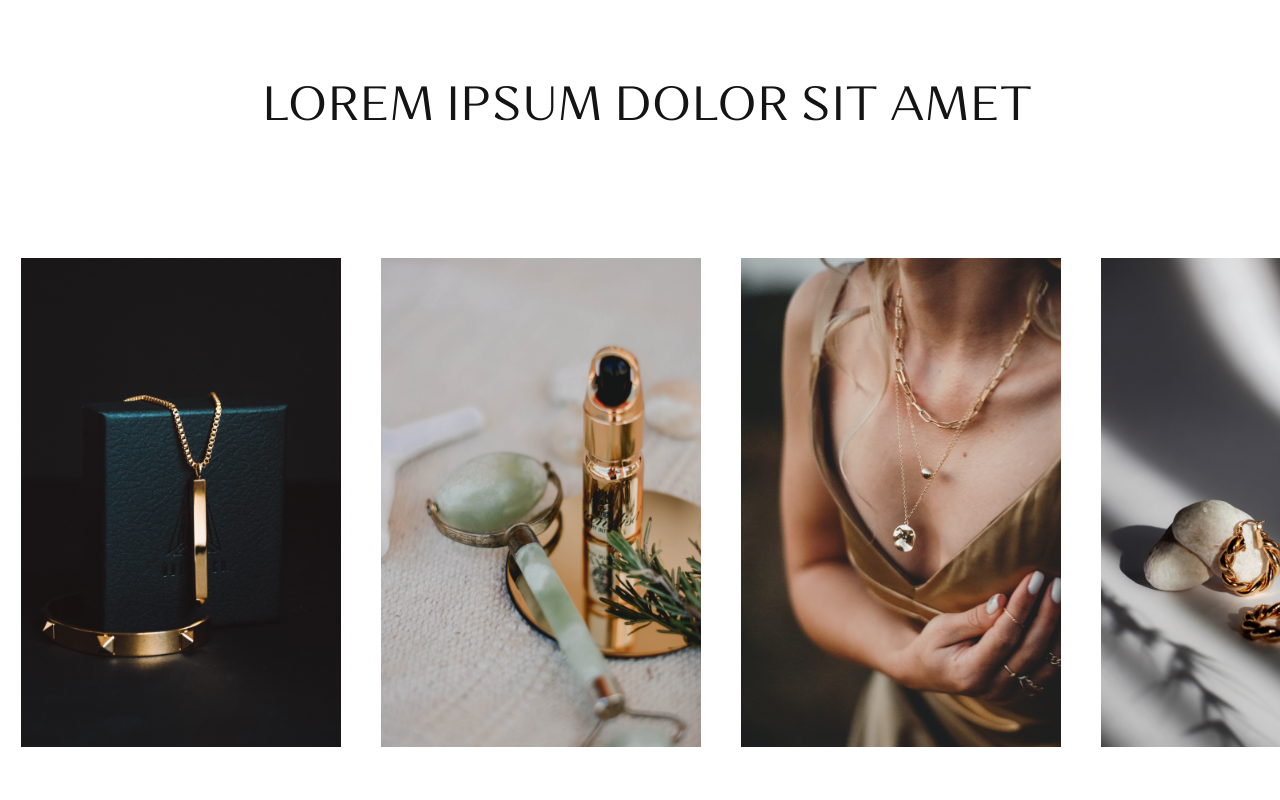
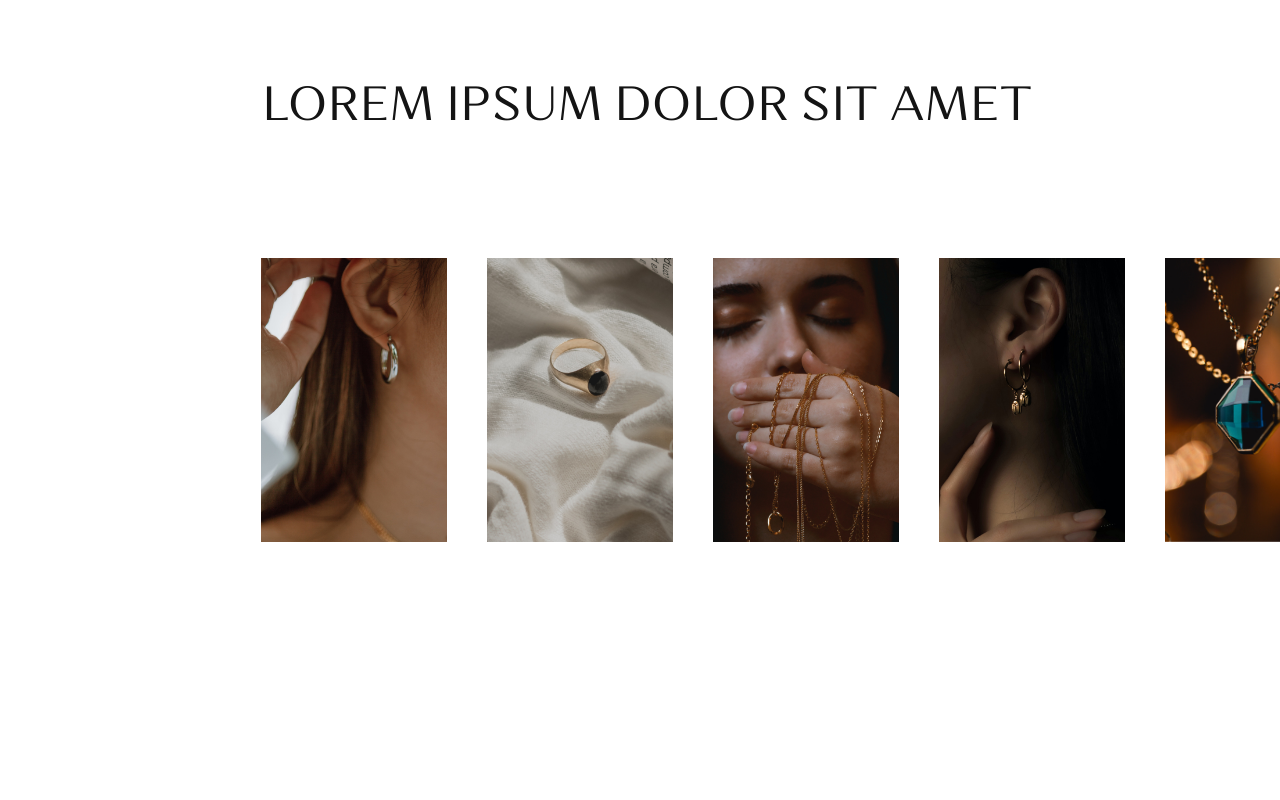
Before and after one commit to Bobrovskih/TestReactWebSite, a React (Create React App) app in the folder test-react-web/: page / in a window 1280 px wide. Shown: the part 1880-2680 px from the top of the page. Built offline with nearby package versions, Linux system fonts and the light colour scheme.

Commit message:
scroll left by function

```diff
--- a/test-react-web/src/components/PhotoSlider/PhotoSlider.css
+++ b/test-react-web/src/components/PhotoSlider/PhotoSlider.css
@@ -18,25 +18,26 @@
 
 
 .photoslider__slider {
-    overflow: scroll;
-    padding: 123px 261px 160px 261px;
+    overflow-x: scroll;
+    padding: 123px 0 160px 0;
 }
 
 .photoslider__sliderWrap {
-    transition: transform .5s;
+    transition: transform 1.5s;
+    display: flex;
 }
 
 .photoslider__images {
     display: flex;
 }
 
-.photoslider__slider::-webkit-scrollbar {
-    display: none;
+.photoslider__margin {
+    width: 261px;
+    flex-shrink: 0;
 }
 
 .photoslider__slider__Photo {
-    width: 320px;
-    height: 489px;
+    width: calc(20vw - 40px - 40px + 10px)
 }
 
 .photoslider__slider__Photo + .photoslider__slider__Photo {
--- a/test-react-web/src/components/PhotoSlider/PhotoSlider.js
+++ b/test-react-web/src/components/PhotoSlider/PhotoSlider.js
@@ -17,8 +17,7 @@ import Photo12 from './PhotoSlider_img/12-andres-vera-CmmYT6Mm948-unsplash 1 (6)
 
 export default function PhotoSlider() {
   const [inViewport, setInViewport] = useState(false);
-  const [translateX, setTranslateX] = useState(0);
-  const [moveCount, setMoveCount] = useState(0);
+  const [leftPosition, setLeftPosition] = useState(0);
 
   const imagesSrc = [
     Photo1,
@@ -35,57 +34,61 @@ export default function PhotoSlider() {
     Photo12,
   ];
 
-  const IMAGES_COUNT = imagesSrc.length;
-  const IMAGE_SIZE = 320;
-  const IMAGE_IN_VIEWPORT = 4.5;
+  const IMAGE_SIZE = 320 + 40;
   const IMAGE_PER_MOVE = 2;
-  const MAX_FACTOR = 1;
+  const SCROLL_PER_MOVE = IMAGE_SIZE * IMAGE_PER_MOVE;
 
-  const MOVE_COUNT = (IMAGES_COUNT - IMAGE_IN_VIEWPORT) / IMAGE_PER_MOVE;
+  const sliderRef = React.createRef();
+
+  function scrollSlider(left) {
+    sliderRef.current.scrollTo({ left, behavior: 'smooth' });
+  }
 
   function sliderMove() {
-    const remain = MOVE_COUNT - moveCount;
-    const factor = Math.min(remain, MAX_FACTOR);
+    const next = sliderRef.current.scrollLeft + SCROLL_PER_MOVE;
+    scrollSlider(next);
+    setLeftPosition(next);
+  }
 
-    setTranslateX(translateX - (IMAGE_SIZE * IMAGE_PER_MOVE * factor));
-    setMoveCount(moveCount + 1);
+  function checkIfScrolled(element) {
+    return element.scrollWidth - Math.abs(element.scrollLeft) === element.clientWidth;
   }
 
   const images = imagesSrc.map((src) => (
     <img className="photoslider__slider__Photo" src={src} alt="" key={src} />
   ));
 
-  const photosliderElement = React.createRef();
-
   useEffect(() => {
     const io = new IntersectionObserver((entries) => {
       const [entry] = entries;
       if (entry.isIntersecting) {
         setInViewport(true);
-        sliderMove();
       } else {
         setInViewport(false);
-        setTranslateX(0);
       }
     });
 
-    io.observe(photosliderElement.current);
+    io.observe(sliderRef.current);
   }, []);
 
   useEffect(() => {
-    if (moveCount < MOVE_COUNT && inViewport) {
-      setTimeout(() => {
-        sliderMove();
-      }, 1500);
+    if (inViewport) {
+      if (!checkIfScrolled(sliderRef.current)) {
+        setTimeout(() => sliderMove(), 1500);
+      }
+    } else {
+      scrollSlider(0);
     }
-  }, [translateX]);
+  }, [leftPosition, inViewport]);
 
   return (
     <div className="photoslider">
       <div className="photoslider__header">Lorem ipsum dolor sit amet</div>
-      <div className="photoslider__slider" ref={photosliderElement}>
-        <div className="photoslider__sliderWrap" style={{ transform: `translateX(${translateX}px)` }}>
+      <div className="photoslider__slider" ref={sliderRef}>
+        <div className="photoslider__sliderWrap">
+          <div className="photoslider__margin" />
           <div className="photoslider__images">{ images }</div>
+          <div className="photoslider__margin" />
         </div>
       </div>
     </div>
```
